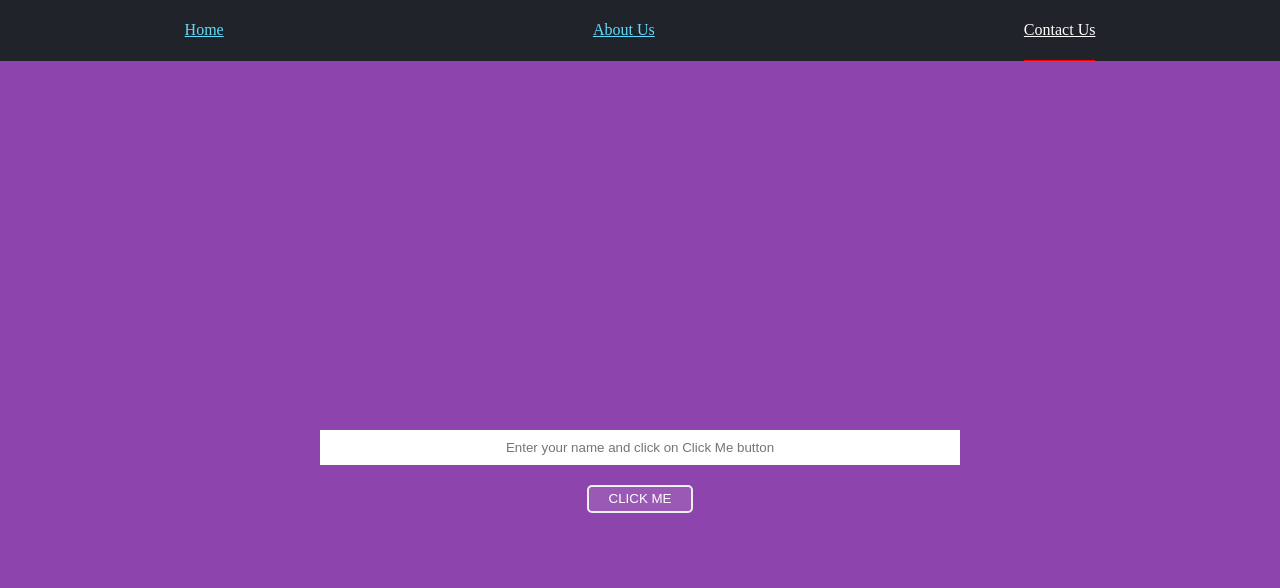
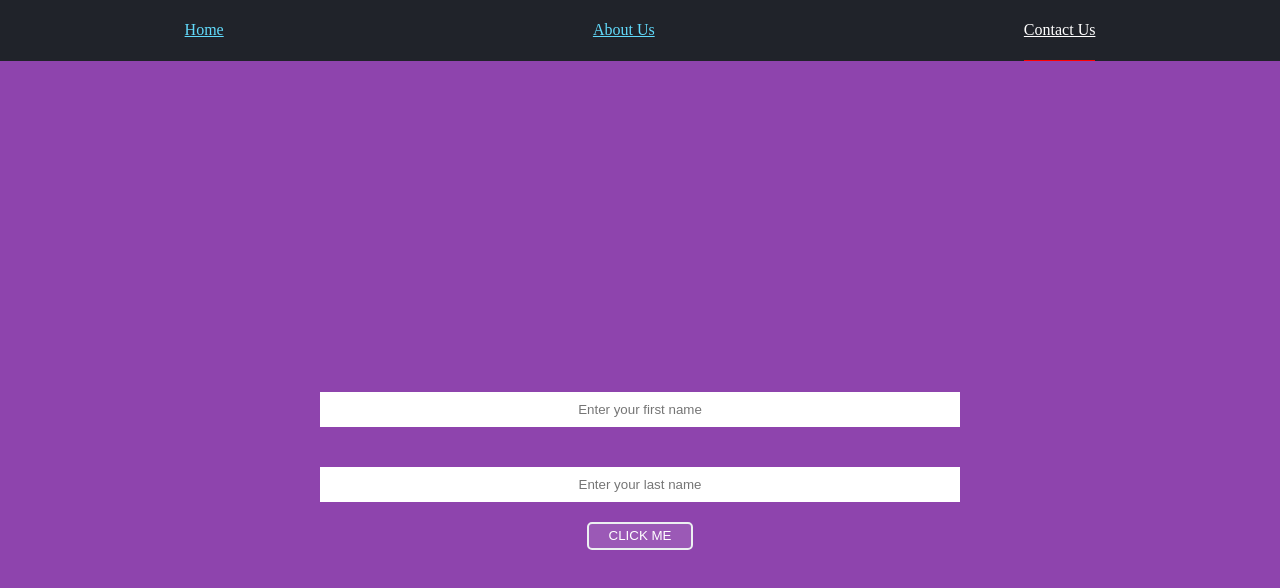
Before and after one commit to mustafaalispk/React-Assignment1, a React (Create React App) app in the folder reactassignment1/: page /contact in a window 1280 px wide. Shown: the top 588 px of the page. Built offline with nearby package versions, Linux system fonts and the light colour scheme; the HTML template or start-up script is replaced by a standard one.

Commit message:
Added new field in contact form

```diff
--- a/reactassignment1/src/views/Contact.js
+++ b/reactassignment1/src/views/Contact.js
@@ -1,24 +1,33 @@
 import React, { useState } from 'react'
 
 const Contact = () => {
-    const [name, setName] = useState("");
-    const [formName, setFullName] = useState();
-    const inputEvent = (event) => {
-        console.log(event.target.value);
-        setName(event.target.value);
+    const [firstName, setFirstName] = useState("");
+    const [lastName, setLastName] = useState("");
+    const [fullName, setFullName] = useState();
+    const [newLastName, setNewLastName] = useState();
+
+    const inputEventForFirstName = (event) => {
+        setFirstName(event.target.value);
     };
+    const inputEventForLastName = (event) => {
+        setLastName(event.target.value);
+    }
     const onSubmits = (event) => {
         event.preventDefault();
-        setFullName(name);
+        setFullName(firstName);
+        setNewLastName(lastName);
     }
     return (
         <>
             <form onSubmit={onSubmits}>
                 <div className="contact_form">
-                    <h1>{formName}</h1>
-                    <input type="text" placeholder="Enter your name and click on Click Me button"
-                        onChange={inputEvent}
-                        value={name} />
+                    <h1>{fullName} {newLastName}</h1>
+                    <input type="text" placeholder="Enter your first name"
+                        onChange={inputEventForFirstName}
+                        value={firstName} />
+                    <input type="text" placeholder="Enter your last name"
+                        onChange={inputEventForLastName}
+                        value={lastName} />
                     <button type="submit"> Click Me</button>
                 </div>
             </form>
```
Also changed, not shown: 1 other file (tests, documents, lock files or other folders).
